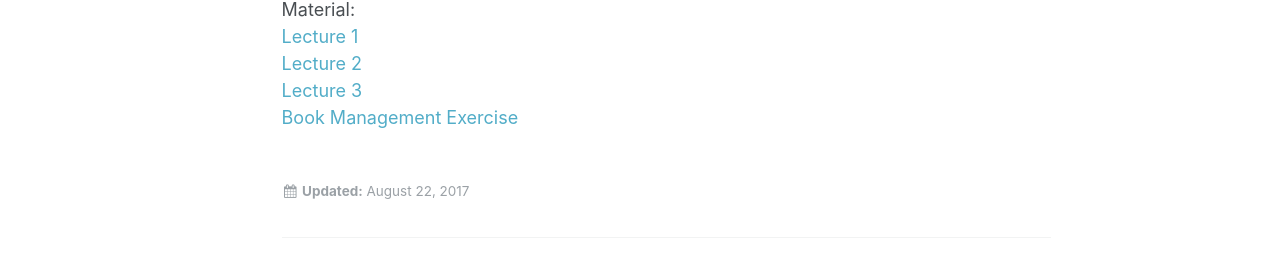
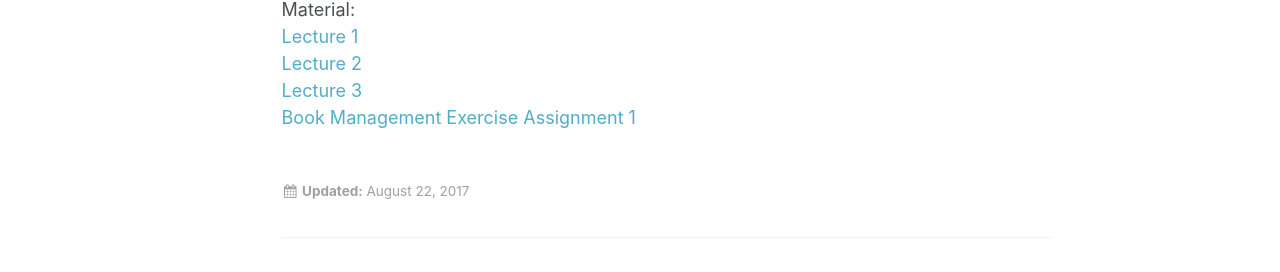
Before and after one commit to thanqminh/thanqminh.github.io, a Jekyll site: the page built from _courses/sehci.md, in a window 1280 px wide. Shown: the part 296-568 px from the top of the page. Built offline with Jekyll 4.4.1, drawn with Linux system fonts in a browser that asks for light colours; comment, search, counter and statistics services are not loaded.

Commit message:
add assignment1

```diff
--- a/_courses/sehci.md
+++ b/_courses/sehci.md
@@ -14,6 +14,7 @@ Material:
 [Lecture 2][lecture2]
 [Lecture 3][lecture3]
 [Book Management Exercise][exercise1]
+[Assignment 1][assignment1]
 
 [entry_survey]: https://goo.gl/forms/7eRGhnMsZybaIbbG2
 [exercise1]: https://goo.gl/vTV8zM
```
Also changed, not shown: other parts of _courses/sehci.md (+1 -0 lines), 1 other file.
